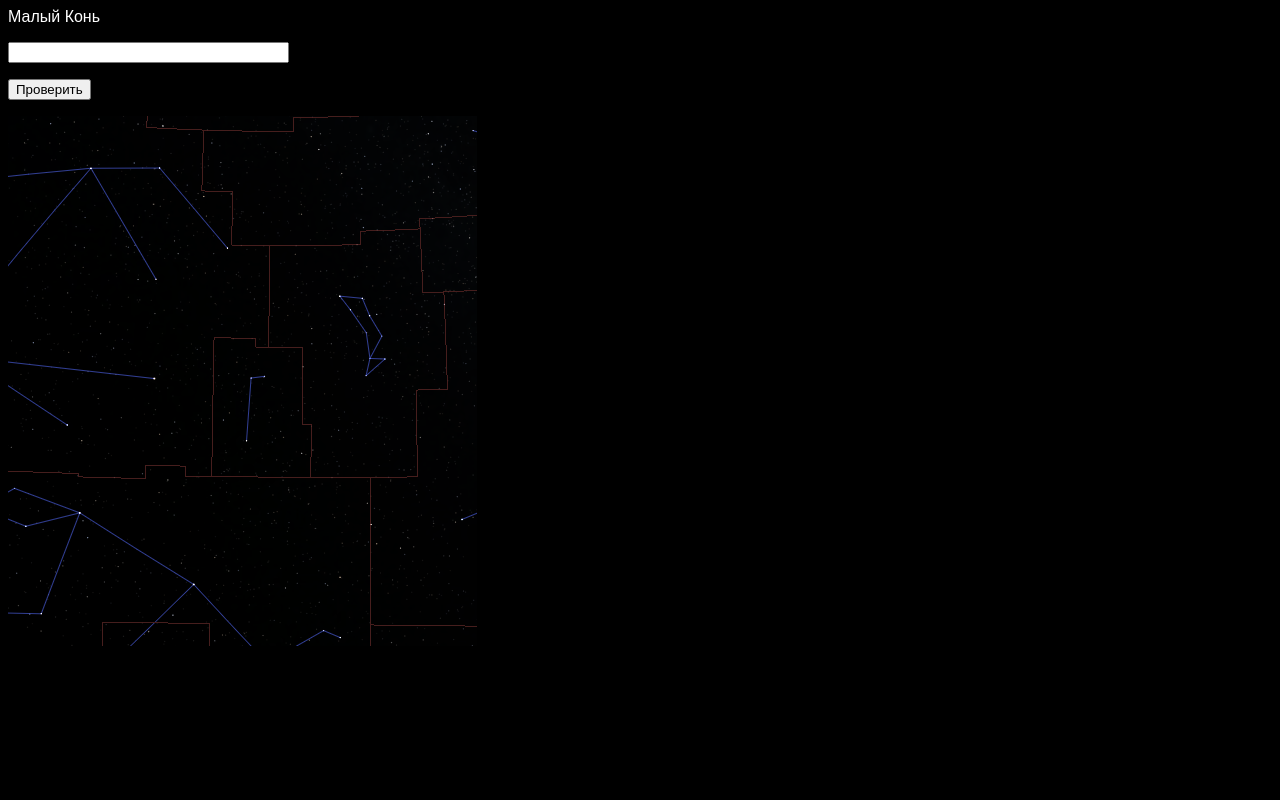
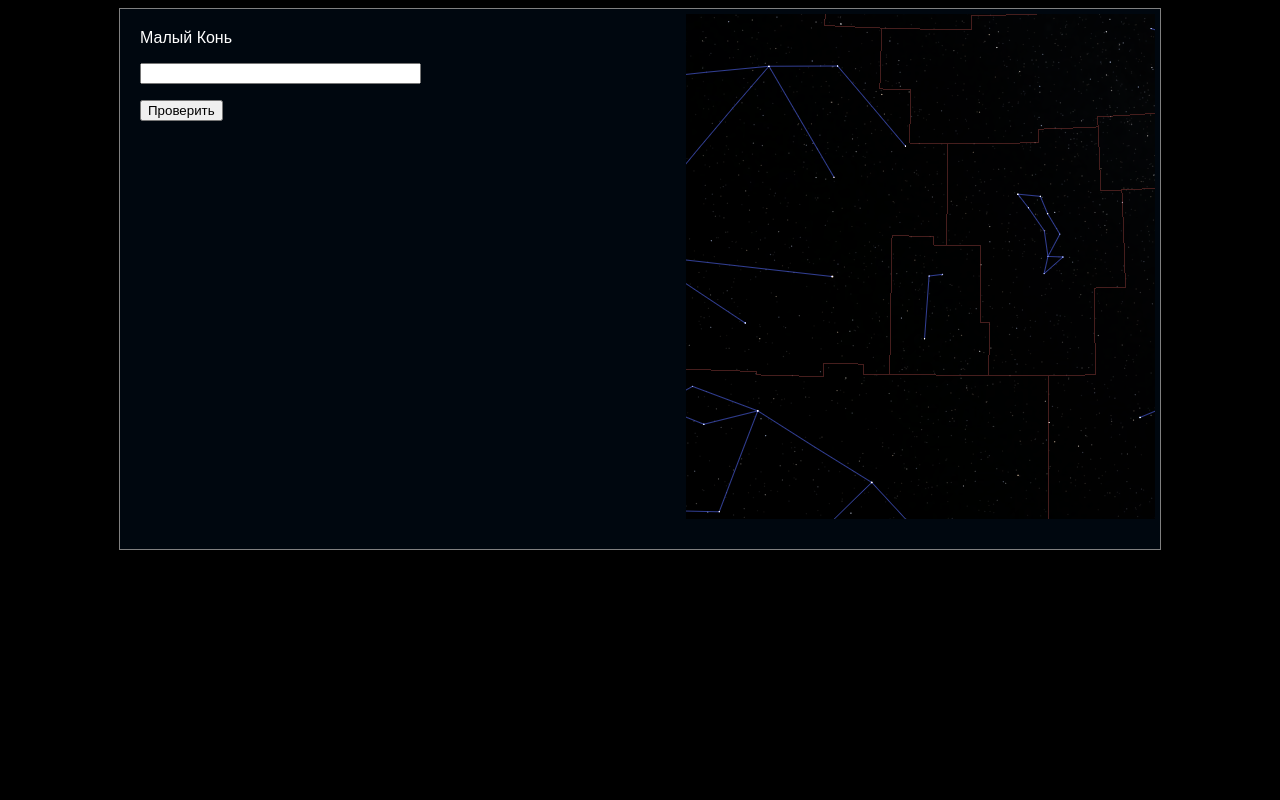
Before and after one commit to startournament/tournament, a Flask app: page / in a window 1280 px wide. Run offline with Flask 2, Linux system fonts and the light colour scheme; some libraries are stand-ins or nearby versions.

Commit message:
Some design

```diff
--- /dev/null
+++ b/app/static/styles/main_page.css
@@ -0,0 +1,41 @@
+.container {
+    position: relative;
+    background-color: #00070F;
+    padding: 20px;
+    text-align: left;
+    width: 1000px;
+    border: 1px solid grey;
+    margin:auto;
+    height: 500px;
+}
+
+.table_main{
+    width: 100%;
+    border-color: white;
+}
+
+.picture{
+    position: absolute;
+    right: 0px;
+    top: 0px;
+    border: none;
+    padding: 5px;
+    max-width: 700px;
+    max-height: 500px;
+    overflow: auto;
+}
+
+::-webkit-scrollbar {
+    width: 7px;
+    height: 7px;
+}
+
+
+::-webkit-scrollbar-track {
+background: #000F19;
+border-radius: 5px;
+}
+
+::-webkit-scrollbar-thumb {
+background: #02232C;
+}
--- a/app/templates/base.html.j2
+++ b/app/templates/base.html.j2
@@ -1,5 +1,6 @@
 <html>
     <head>
+        <link rel="stylesheet" type="text/css" href="{{url_for('static', filename='styles/main_page.css')}}">
         <link rel="shortcut icon" href="{{ url_for('static', filename='favicon.ico') }}">
         {% if title %}
             <title>{{ title }}</title>
@@ -8,6 +9,8 @@
         {% endif %}
     </head>
     <body bgcolor=#00000 style="font-family: Arial; color: white">
+    <div class="container">
         {% block content %}{% endblock %}
+    </div>
     </body>
 </html>
--- a/app/templates/main_page.html.j2
+++ b/app/templates/main_page.html.j2
@@ -1,11 +1,14 @@
 {% extends "base.html.j2" %}
 
 {% block content %}
+    <div class="picture">
+        <img src= "{{ url_for('static', filename=('pictures/' + image_name ) ) }}">
+    </div>
+    <form action="" method="post">
     {% for msg in messages %}
         <span>{{ msg }}</span>
         <br>
     {% endfor %}
-    <form action="" method="post">
     {{ form.hidden_tag() }}
     <p>
         {{ form.text(size=32) }}
@@ -13,5 +16,4 @@
     <p>
         {{ form.submit(size=32) }}
     </p>
-    <img src= "{{ url_for('static', filename=('pictures/' + image_name ) ) }}">
 {% endblock %}
```
